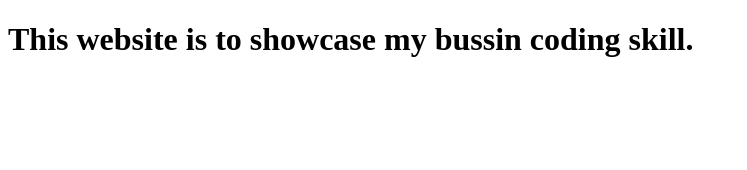
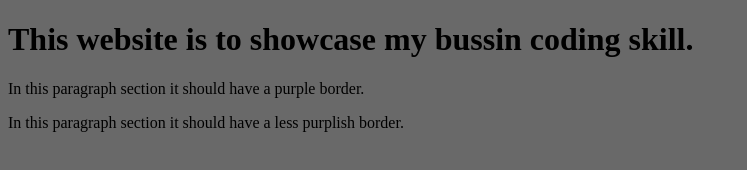
Before and after one commit to leburns62/my-second-website, a plain HTML site: page index.html in a window 1280 px wide. Shown: the whole page, without its empty margins (0-747 px from the left). Drawn offline with Linux system fonts and the light colour scheme.

Commit message:
add style.css, connect to index.html

```diff
--- a/index.html
+++ b/index.html
@@ -2,8 +2,11 @@
 <html lang="en">
     <head>
         <title>My Second Website</title>
+        <link rel="stylesheet" href="style.css" />
     </head>
     <body>
         <h1>This website is to showcase my bussin coding skill.</h1>
+        <p>In this paragraph section it should have a purple border.</p>
+        <p1>In this paragraph section it should have a less purplish border.</p1>
     </body>
 </html>
--- /dev/null
+++ b/style.css
@@ -0,0 +1,3 @@
+body {
+    background: #696969
+}
```
